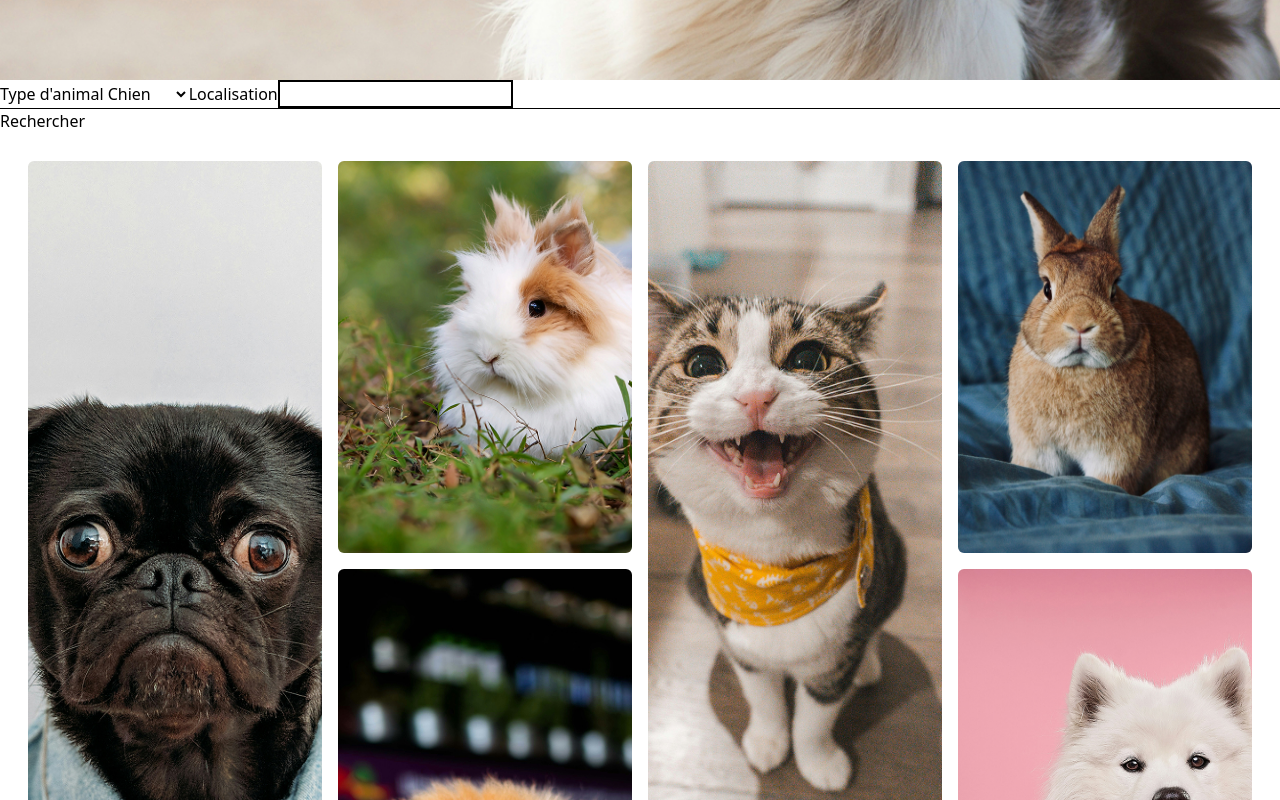
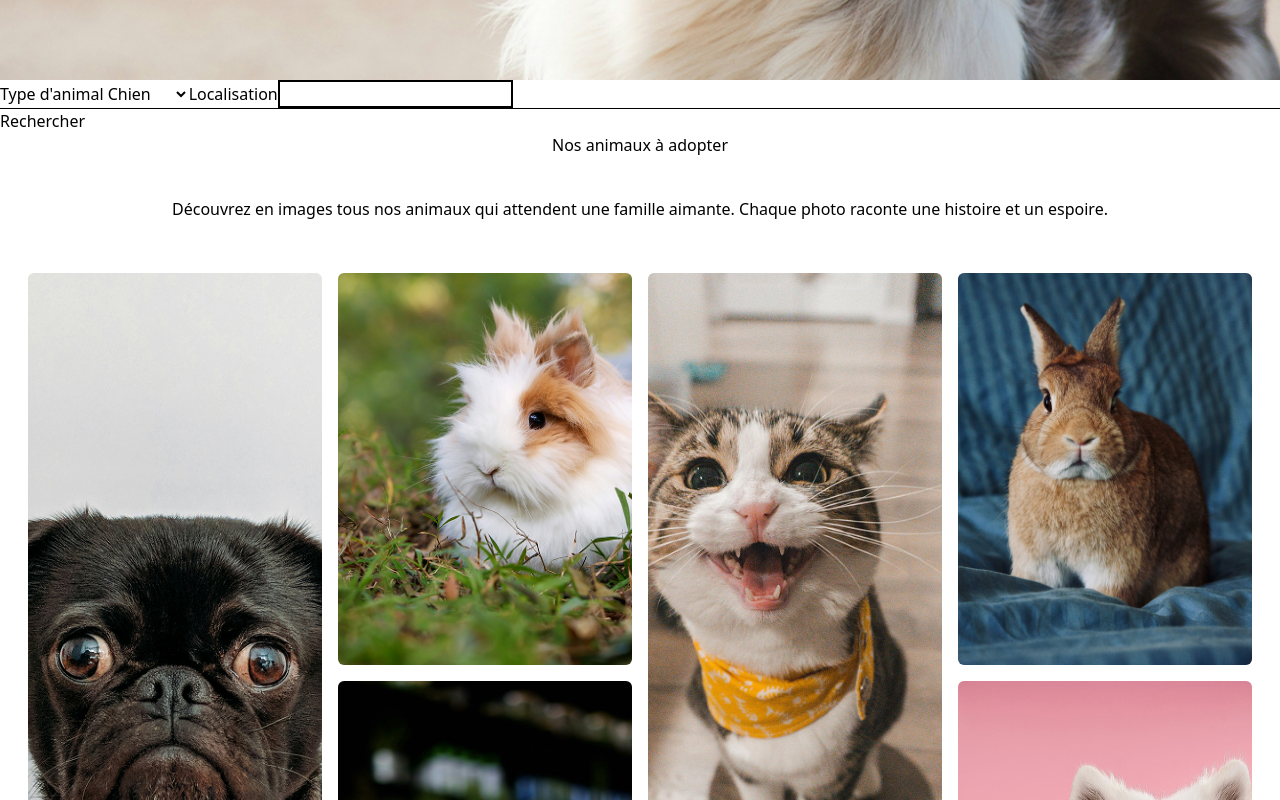
Before and after one commit to LucieSng/petadopte, a React (Vite) app: page /#/ in a window 1280 px wide. Shown: the part 720-1520 px from the top of the page. Built offline with nearby package versions, Linux system fonts and the light colour scheme.

Commit message:
feat : text to ImageGallery

```diff
--- a/src/components/ImageGallery.tsx
+++ b/src/components/ImageGallery.tsx
@@ -1,60 +1,58 @@
-// Nos animaux à adopter
-
-// Découvrez en images tous nos animaux qui attendent une famille aimante. Chaque photo raconte une histoire et un espoire.
-// 3 lignes et 4 colonnes
 export default function ImageGallery() {
   return (
+    <div id="petAdopte">
+      <div id="text" className="text-center">
+        <h1> Nos animaux à adopter</h1>
+
+        <p className="m-10">
+          Découvrez en images tous nos animaux qui attendent une famille
+          aimante. Chaque photo raconte une histoire et un espoire.
+        </p>
+      </div>
+      <div id="array" className=" grid grid-cols-4 grid-rows-3 gap-4 p-3 m-4">
         <div
-      id="tableau entier"
-      className=" grid grid-cols-4 grid-rows-3 gap-4 p-3 m-4"
-    >
-      <div
-        id=" 1 - Boulldog"
           className="row-span-2 h-screen bg-cover bg-center rounded-md "
           style={{ backgroundImage: "url('/GrandeImage1.jpg')" }}
         ></div>
         <div
-        id="Petite image 1 - Hamster herbe"
           className="bg-cover bg-center rounded-md "
           style={{ backgroundImage: "url('/PetiteImage1.jpg')" }}
         ></div>
 
         <div
-        id=" 2 - Chat bandana jaune"
           className="row-span-2 h-screen bg-cover bg-center rounded-md "
           style={{ backgroundImage: "url('/GrandeImage2.jpg')" }}
         ></div>
         <div
-        id=" 2 - Lapin"
           className="bg-cover bg-center rounded-md "
           style={{ backgroundImage: "url('/PetiteImage2.jpg')" }}
         ></div>
 
         <div
-        id=" 3 - Chien lunette"
           className="row-span-2 h-screen bg-cover bg-center rounded-md "
           style={{ backgroundImage: "url('/GrandeImage3.jpg')" }}
         ></div>
         <div
-        id=" 4 - Chien Merlin"
           className="row-span-2 h-screen bg-cover bg-center rounded-md "
           style={{ backgroundImage: "url('/GrandeImage4.jpg')" }}
         ></div>
 
         <div
-        id=" 3 - Chat noir et blanc"
           className="bg-cover bg-center rounded-md "
           style={{ backgroundImage: "url('/PetiteImage3.jpg')" }}
         ></div>
 
         <div
-        id=" 4 - Hamster pas herbe"
           className="bg-cover bg-center rounded-md "
           style={{ backgroundImage: "url('/PetiteImage4.jpg')" }}
         ></div>
+      </div>
     </div>
   );
 }
 
 // Ajouter le bouton "Voir tous les animaux"
-// Renommer les id
+
+// Possibilité de stocker le className dans une variable pour les petites et grandes images afin de ne pas avoir à le réécrire à chaque fois
+
+// Même chose pour le style qui appelle l'image.
```
Lines whose indentation alone changed are shown as unchanged.
